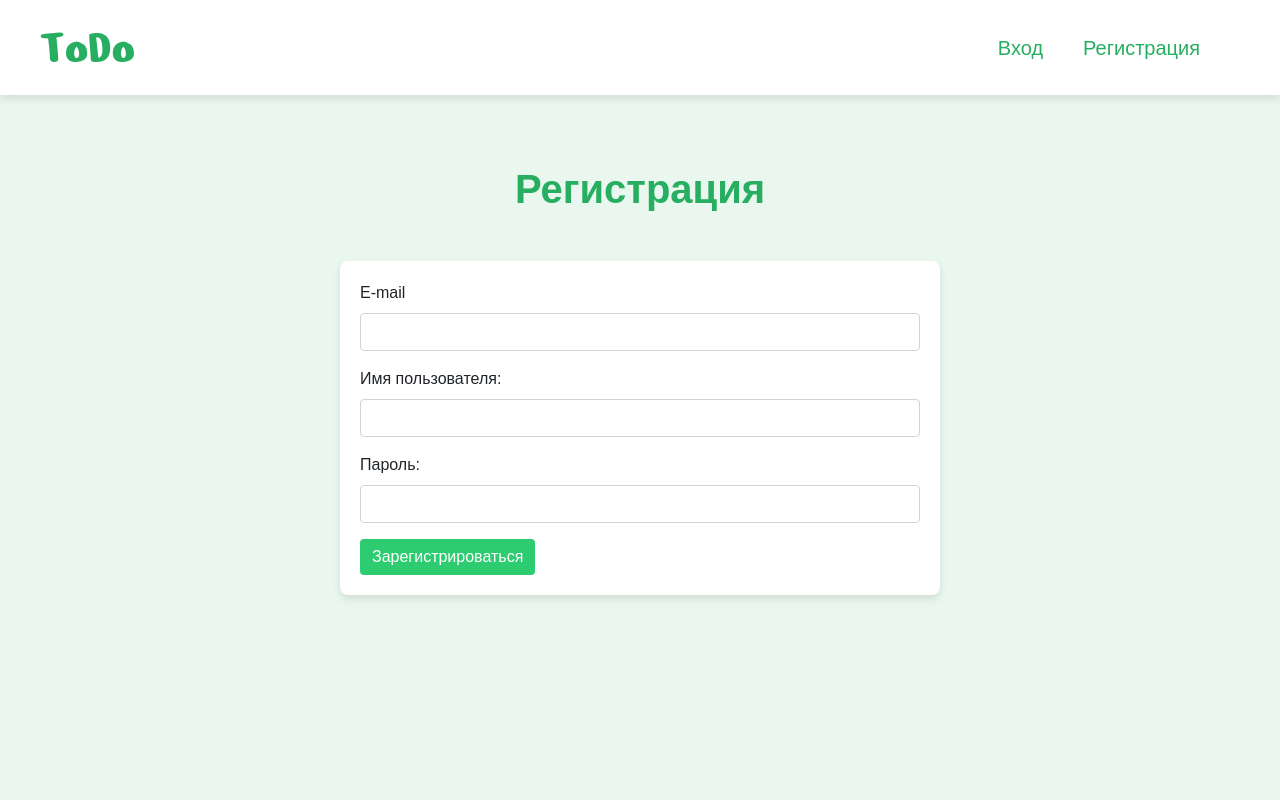
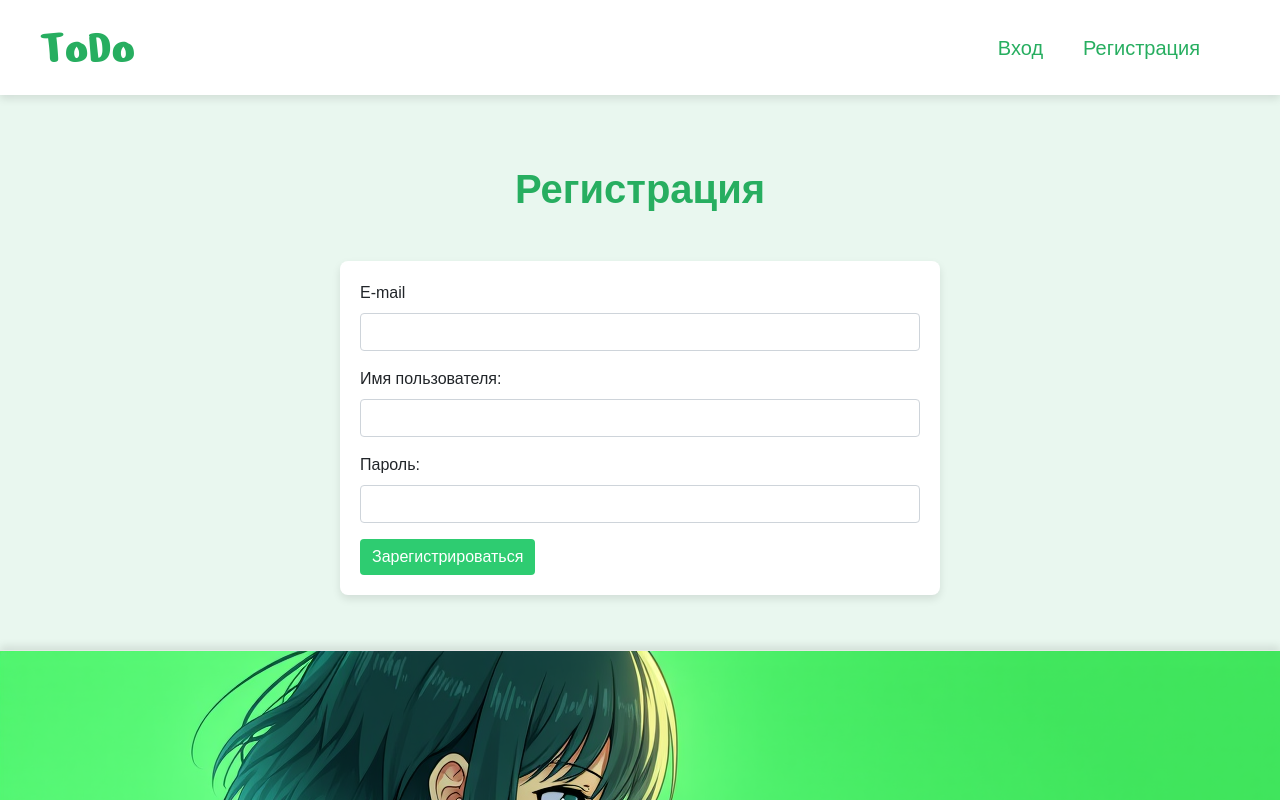
Before and after one commit to wizardVadim/ToDoFlask, a Flask app: page /register in a window 1280 px wide. Run offline with Flask 3, Linux system fonts and the light colour scheme; parts of the project's set-up code (start-up, migrations or seed data) failed here and were passed over; some libraries are stand-ins or nearby versions.

Commit message:
добавлен footer

```diff
--- a/scripts/app.py
+++ b/scripts/app.py
@@ -313,7 +313,7 @@ def complete_task():
     # print(task_id + ' ' + checked + ' - Данные задачи')
 
     # Проверка наличия данных
-    if not task_id or not checked:
+    if not task_id:
         return make_response(jsonify({'message': 'Отсутствуют данные по задаче'}), 400)
 
     # Найти задачу по id
--- a/static/styles.css
+++ b/static/styles.css
@@ -1,6 +1,11 @@
 body {
     background-color: #e9f7ef; /* Легкий зеленый фон */
     font-family: 'Arial', sans-serif;
+
+    display: flex;
+    flex-direction: column;
+    min-height: 100vh; /* Минимальная высота для заполнения окна */
+    margin: 0;
 }
 
 .title {
@@ -203,3 +208,24 @@ body {
     top: 50%;
     left: 50%;
     transform: translate(-50%, -50%);
+}
+
+/* Section */
+
+.section {
+    margin-bottom: 50px;
+}
+
+/* Footer */
+
+.footer {
+    background: url(/static/images/_im_5dfe9aff-832b-40b1-b55e-2122d889dd13.png);
+    max-height: 300px;
+    height: 150px;
+    border-top: 1px solid #e7e7e7; /* Пример добавления границы */
+    display: flex;
+    justify-content: center;
+    align-items: center;
+
+    box-shadow: 0 -4px 8px rgba(0, 0, 0, 0.1);
+}
--- a/templates/index.html
+++ b/templates/index.html
@@ -10,7 +10,7 @@
     <link rel="preconnect" href="https://fonts.gstatic.com" crossorigin>
     <link href="https://fonts.googleapis.com/css2?family=Nerko+One&display=swap" rel="stylesheet">
 </head>
-<body>
+<body class="d-flex flex-column min-vh-100">
 
     <header class="header">
 
@@ -41,6 +41,7 @@
 
     </header> <!-- ./header -->
 
+    <section class="section">
         <h1 class="text-center title">
             {% block title %}
             {{ username }}, это Ваш To-Do лист
@@ -89,6 +90,16 @@
                 {% endblock %}
             </div>
         </div>
+    </section>
+
+    <footer class="footer mt-auto py-3">
+
+        <div class="continer">
+
+        </div>
+
+
+    </footer>
 
 
     {% block scripts %}
```
Also changed, not shown: static/images/_im_5dfe9aff-832b-40b1-b55e-2122d889dd13.png (added), 2 other files. Lines whose indentation alone changed are shown as unchanged.
